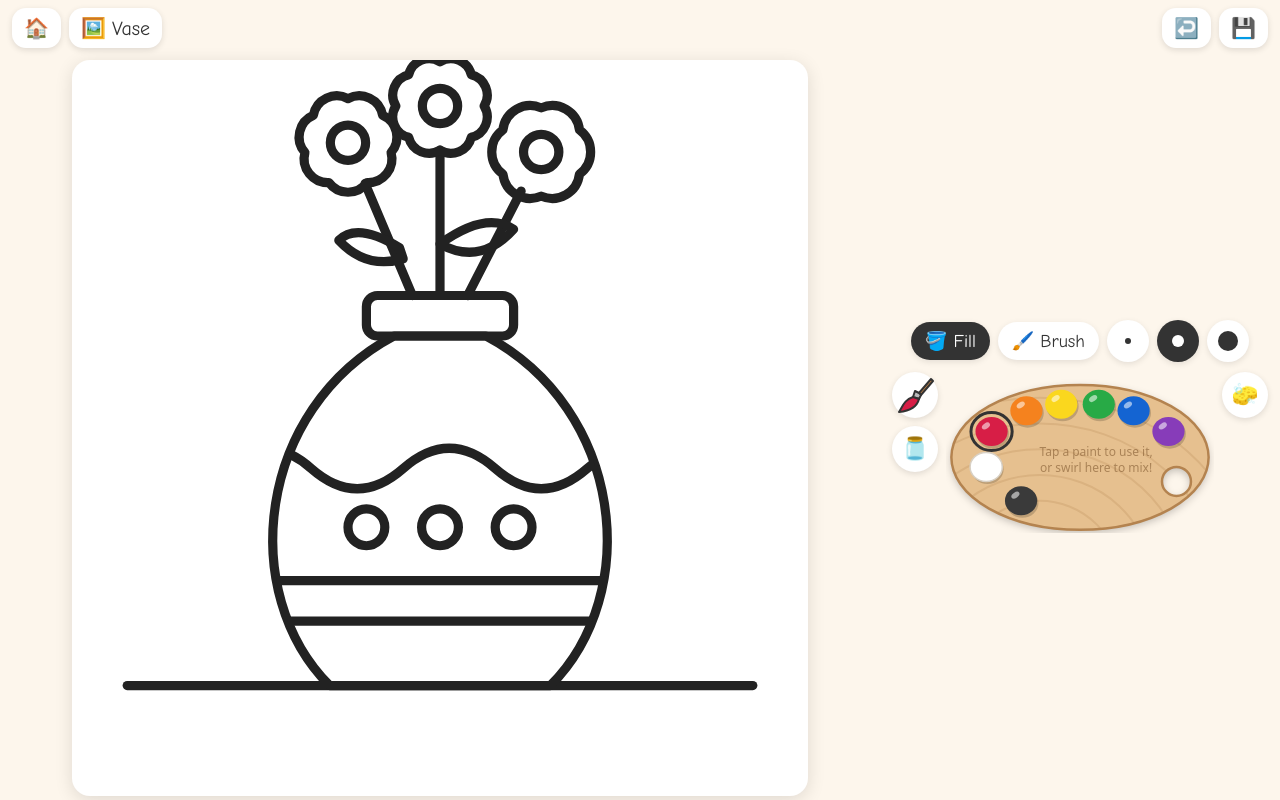
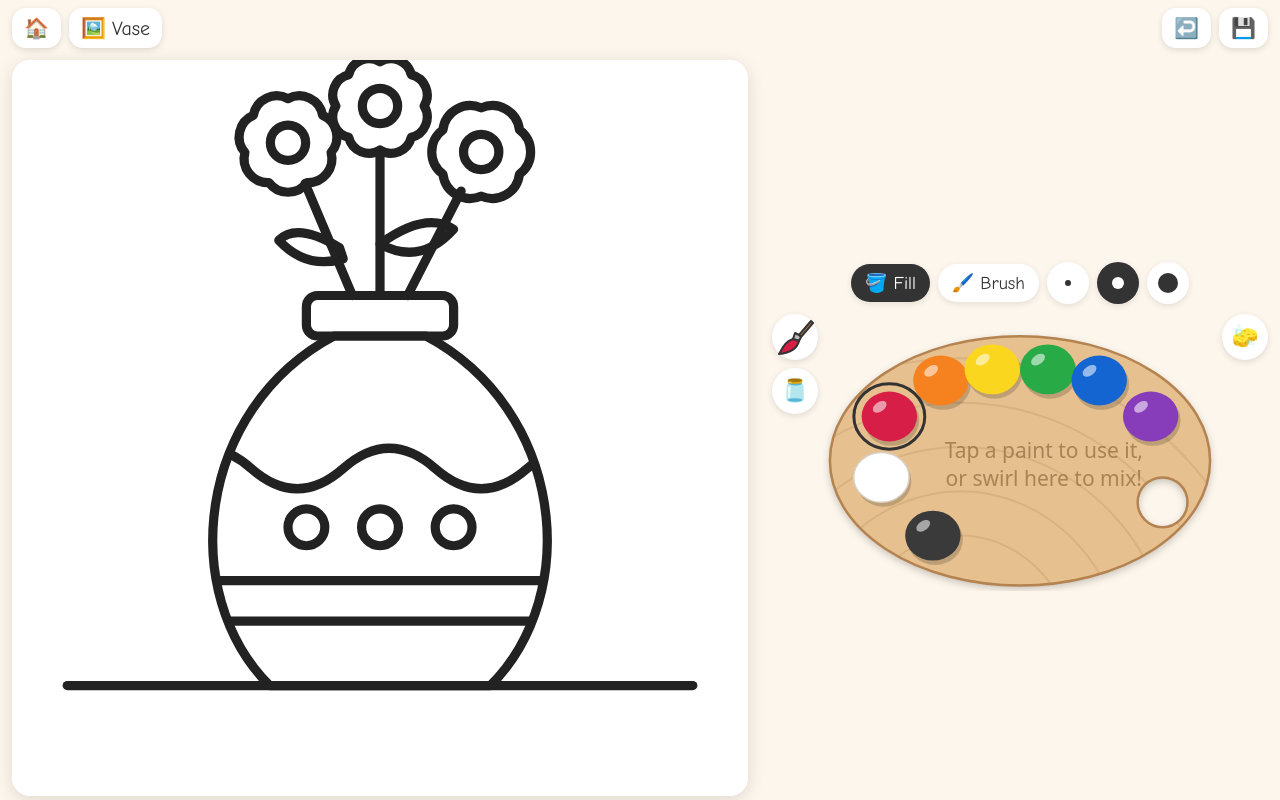
Before and after one commit to calvinv/drawweb, a plain HTML site: page paint.html in a window 1280 px wide. Drawn offline with Linux system fonts and the light colour scheme.

Commit message:
Make the paint palette bigger
Taller palette shape, less room reserved for the side buttons, and a
wider panel on sideways screens so the palette can use the spare space.

Co-Authored-By: Claude Opus 5.5 <noreply@anthropic.com>
Claude-Session: https://claude.ai/code/session_01K86xRSMCsWhuLMbXjZZmMx

```diff
--- a/paint.html
+++ b/paint.html
@@ -67,7 +67,8 @@
     #app { display: grid; grid-template-columns: 1fr auto; grid-template-rows: auto 1fr; }
     header { grid-column: 1 / 3; }
     #stage { grid-row: 2; }
-    #panel { grid-row: 2; grid-column: 2; width: 400px; justify-content: center; }
+    /* wider when the picture is limited by height anyway, so the palette gets that spare room */
+    #panel { grid-row: 2; grid-column: 2; width: clamp(400px, calc(100vw - 100dvh + 40px), 560px); justify-content: center; }
   }
 </style>
 </head>
@@ -328,14 +329,16 @@ function palettePath(ctx) {
   ctx.arc(PW * 0.86, PH * 0.68, PH * 0.09, 0, Math.PI * 2);   // thumb hole
 }
 const wellR = () => PH * 0.1;
+const PAL_RATIO = 0.7;   // palette height / width
 
 function layoutPalette() {
-  const avail = palrow.clientWidth - 2 * 54;          // room for the side buttons
+  const avail = palrow.clientWidth - 2 * 50;          // room for the side buttons
   const portrait = !matchMedia('(orientation: landscape) and (min-width: 560px)').matches;
-  let w = Math.max(160, Math.min(avail, 440));
-  const maxH = portrait ? Math.round(innerHeight * 0.26) : 9999;
-  if (w * 0.6 > maxH) w = Math.round(maxH / 0.6);
-  const h = Math.round(w * 0.6);
+  let w = Math.max(160, Math.min(avail, portrait ? 440 : 520));
+  // upright: leave most of the height for the picture; sideways: fill the panel's height
+  const maxH = portrait ? Math.round(innerHeight * 0.3) : innerHeight - 200;
+  if (w * PAL_RATIO > maxH) w = Math.round(maxH / PAL_RATIO);
+  const h = Math.round(w * PAL_RATIO);
   const dpr = Math.min(2, window.devicePixelRatio || 1);
   const nw = Math.round(w * dpr), nh = Math.round(h * dpr);
   if (nw === PW && nh === PH) return;
```
